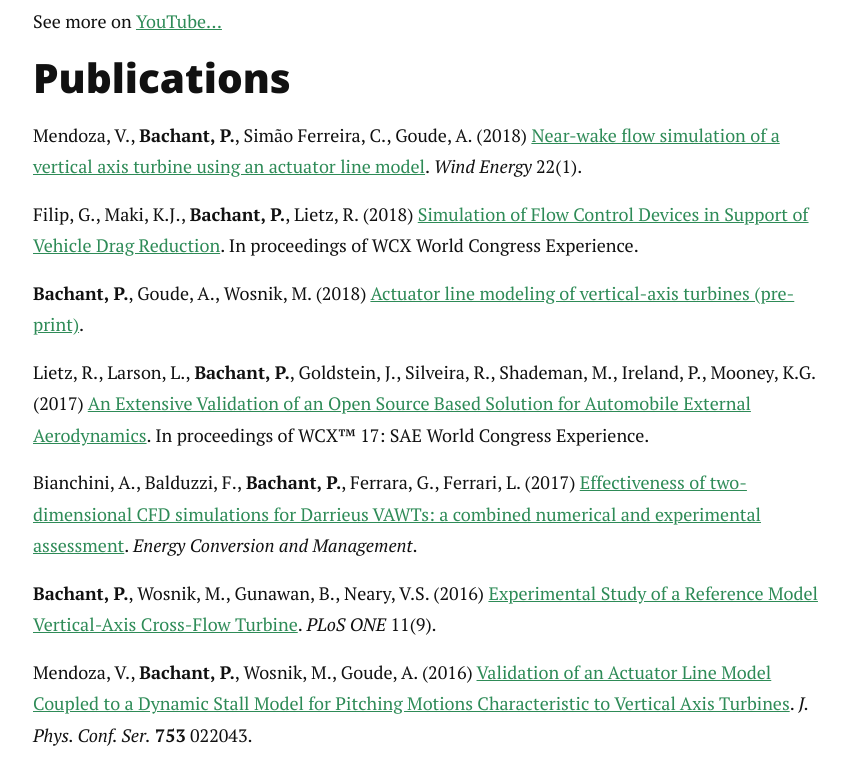
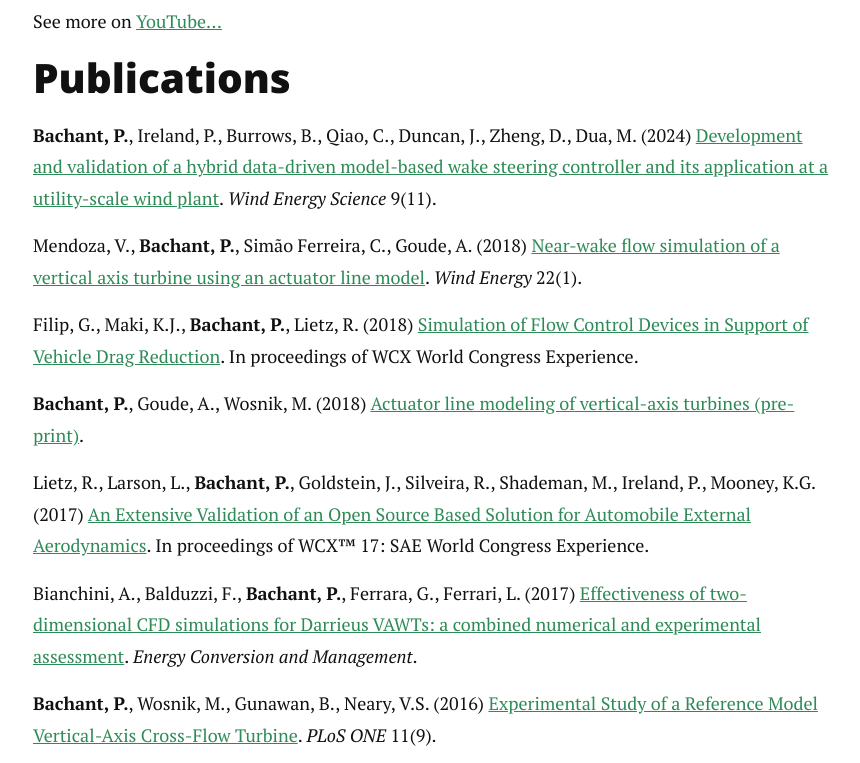
Before and after one commit to petebachant/petebachant.github.io, a Jekyll site: the page built from _pages/research.md, in a window 1280 px wide and 900 px high, scrolled down 1256 px, cut to the strip 137-900 px from the top of the window. Shown: the whole strip, without its empty margins (207-1067 px from the left). Built offline with Jekyll 4.4.1, drawn with Linux system fonts in a browser that asks for light colours; nearby versions of some CDN libraries.

Commit message:
Add publication to research page

```diff
--- a/_pages/research.md
+++ b/_pages/research.md
@@ -22,6 +22,10 @@ See more on [YouTube...](https://youtube.com/bachantp)
 
 
 ## Publications
+
+**Bachant, P.**, Ireland, P., Burrows, B., Qiao, C., Duncan, J., Zheng, D.,
+Dua, M. (2024)
+[Development and validation of a hybrid data-driven model-based wake steering controller and its application at a utility-scale wind plant](https://doi.org/10.5194/wes-9-2235-2024). _Wind Energy Science_ 9(11).
 
 Mendoza, V., **Bachant, P.**, Simão Ferreira, C., Goude, A. (2018)
 [Near-wake flow simulation of a vertical axis turbine using an actuator line model](https://www.researchgate.net/publication/327910876_Near-wake_flow_simulation_of_a_vertical_axis_turbine_using_an_actuator_line_model).
```
